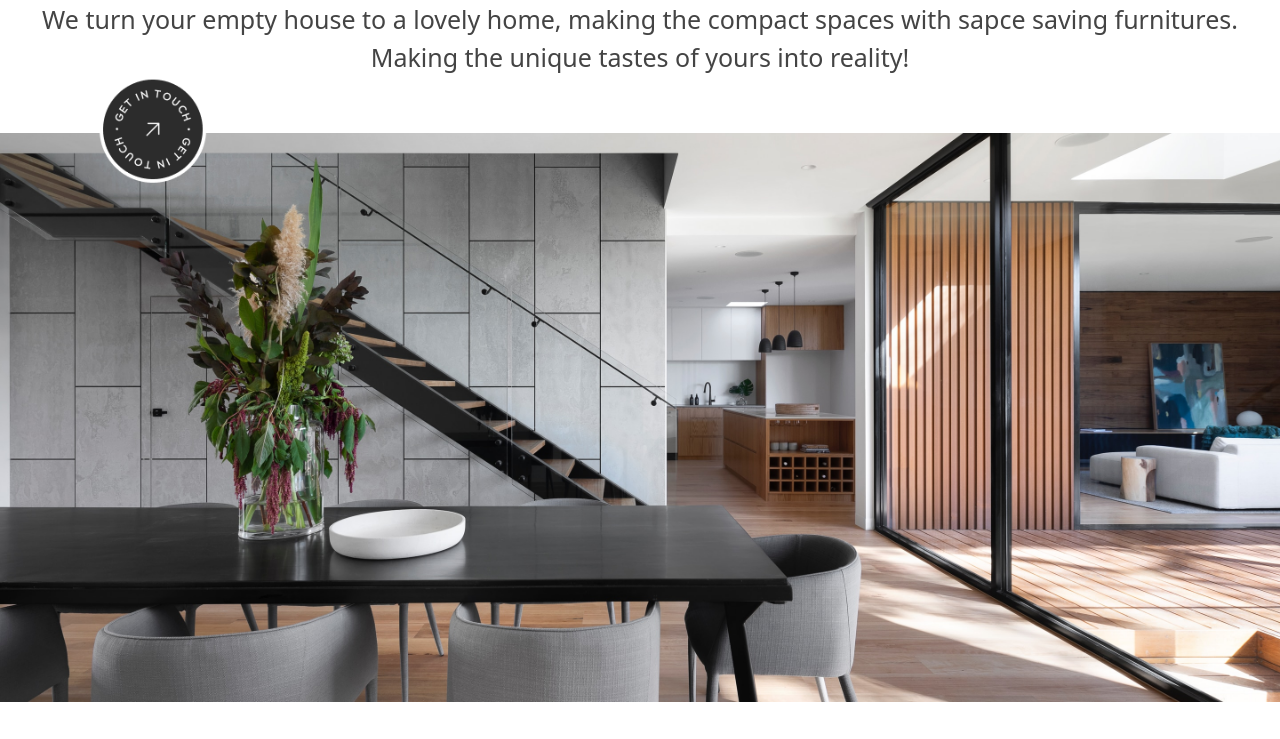
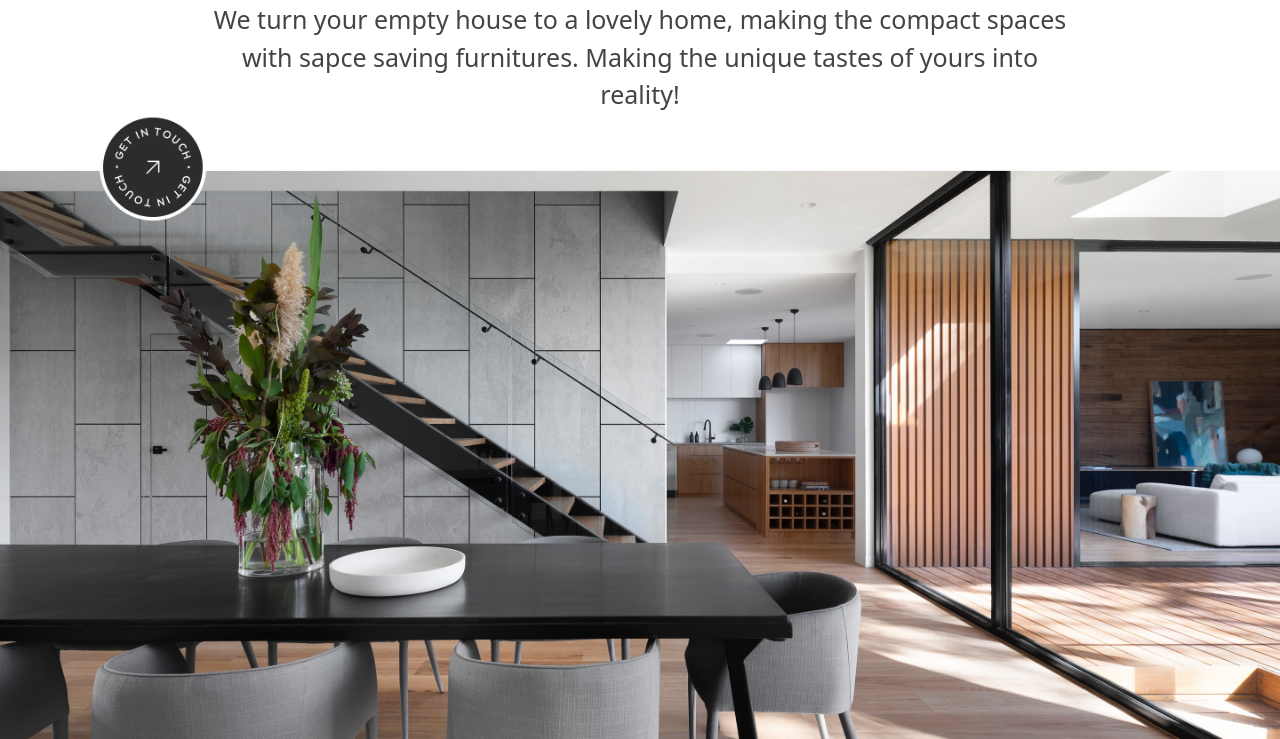
Before and after one commit to ibrohim5009/Qinteo, a plain HTML site: page index.html in a window 1280 px wide. Shown: the part 143-882 px from the top of the page. Before the commit the page ends 845 px from the top, so only its background shows below. Drawn offline with nearby package versions, Linux system fonts and the light colour scheme.

Commit message:
rofkeogkr

```diff
--- a/index.html
+++ b/index.html
@@ -31,7 +31,7 @@
         <div class="">
             <div class="text-center ">
                 <h1 class="text-[#2C2C2C] text-[40px]">Make your home an ode to joys</h1>
-                <p class="text-[#444444] text-[25px] text-center">We turn your empty house to a lovely home, making the compact spaces with sapce saving furnitures.
+                <p class="text-[#444444] text-[25px] w-2/3 text-center mx-auto">We turn your empty house to a lovely home, making the compact spaces with sapce saving furnitures.
                     Making the unique tastes of yours into reality! </p>
             </div>
             <div class="">
```
